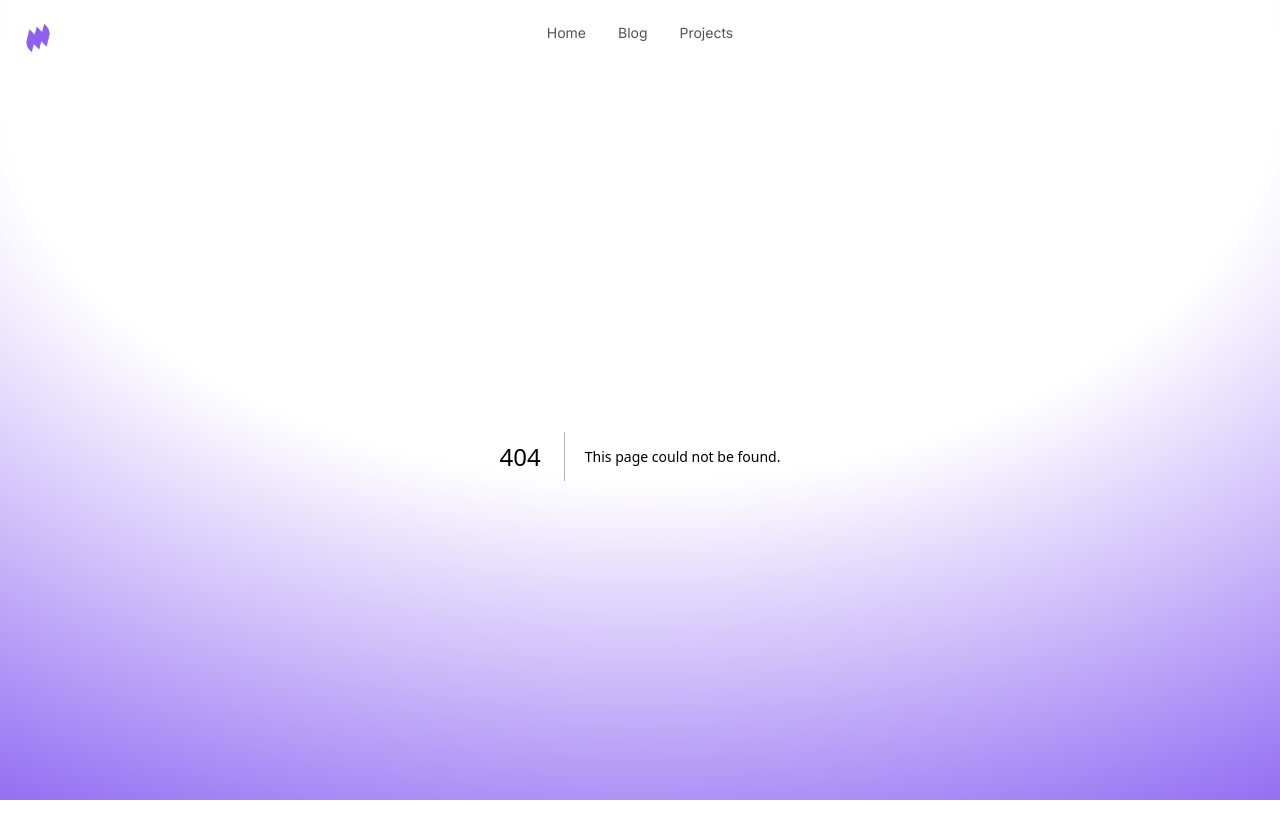
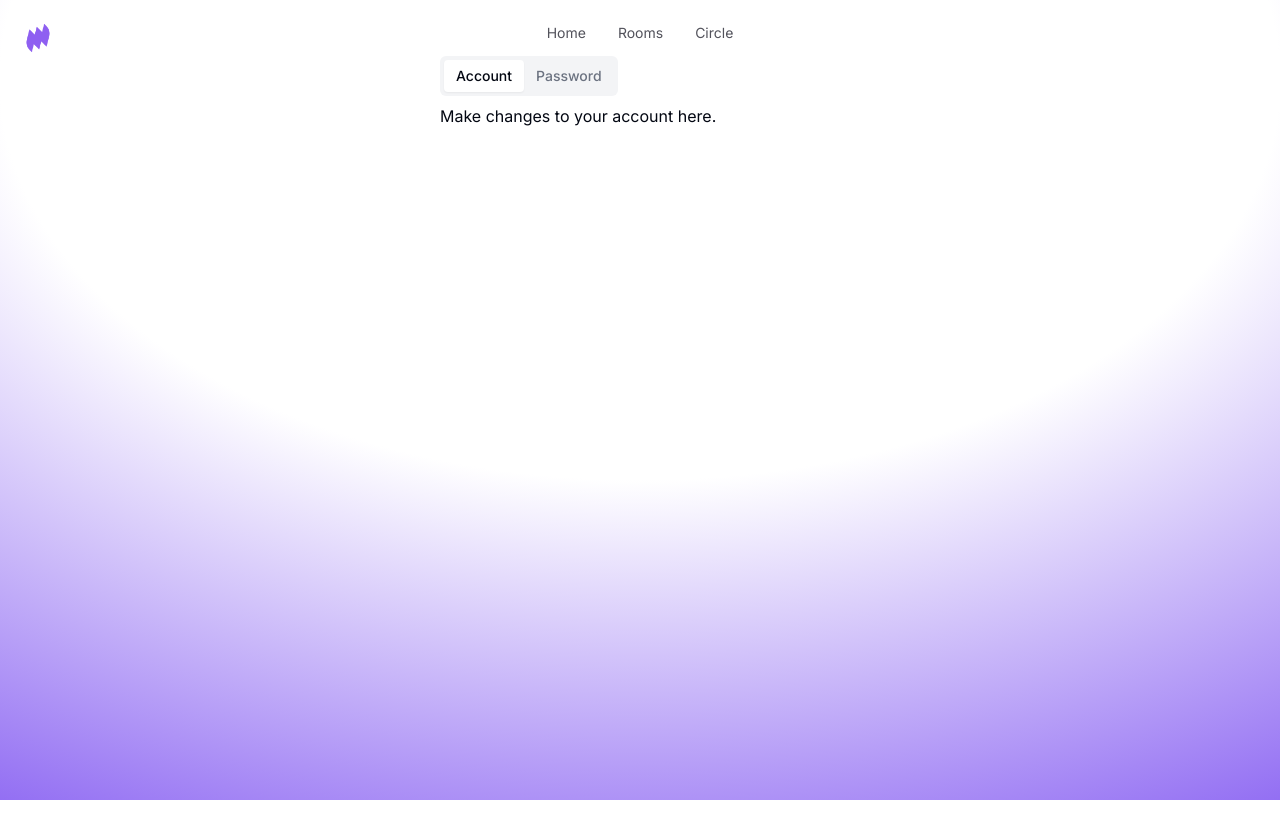
Before and after one commit to ashikkabeer/wave-frontend, a Next.js app: page /auth in a window 1280 px wide. Before the commit this address had no page. Shown: the top 838 px of the page. Built offline with nearby package versions, Linux system fonts and the light colour scheme.

Commit message:
minor fixes

```diff
--- a/package.json
+++ b/package.json
@@ -11,6 +11,7 @@
   "dependencies": {
     "@radix-ui/react-avatar": "^1.0.4",
     "@radix-ui/react-navigation-menu": "^1.1.4",
+    "@radix-ui/react-tabs": "^1.0.4",
     "class-variance-authority": "^0.7.0",
     "clsx": "^2.1.0",
     "lucide-react": "^0.338.0",
--- /dev/null
+++ b/src/app/auth/page.tsx
@@ -0,0 +1,19 @@
+import { Tabs, TabsContent, TabsList, TabsTrigger } from "@/components/ui/tabs";
+export default function AuthPage() {
+  return (
+    <main className="w-screen flex justify-center h-screen mx-auto my-auto">
+      <div>
+        <Tabs defaultValue="account" className="w-[400px]">
+          <TabsList>
+            <TabsTrigger value="account">Account</TabsTrigger>
+            <TabsTrigger value="password">Password</TabsTrigger>
+          </TabsList>
+          <TabsContent value="account">
+            Make changes to your account here.
+          </TabsContent>
+          <TabsContent value="password">Change your password here.</TabsContent>
+        </Tabs>
+      </div>
+    </main>
+  );
+}
--- a/src/app/layout.tsx
+++ b/src/app/layout.tsx
@@ -18,7 +18,7 @@ export default function RootLayout({
   return (
     <html lang="en">
       <body className={inter.className}>
-        <div className="fixed inset-0 -z-10 h-full bg-white [background:radial-gradient(125%_125%_at_50%_10%,#fff_40%,#63e_100%)]"></div>
+        <div className="w-screen fixed inset-0 -z-10 h-full bg-white [background:radial-gradient(125%_125%_at_50%_10%,#fff_40%,#63e_100%)]"></div>
 
           <div className="nav pt-5 flex w-screen justify-center">
             <div className="w-full">
--- a/src/app/page.tsx
+++ b/src/app/page.tsx
@@ -16,17 +16,17 @@ export default function Home() {
              the campus. <br/> <span className="font-bold text-xl">Join wave now!</span>
           </p>
         </div>
-        <div className="buttons mt-10 flex gap-12">
-          <button className="group relative h-12 overflow-hidden overflow-x-hidden rounded-md bg-neutral-950 px-8 py-2 text-neutral-50">
-            <span className="relative z-10">create an account</span>
+        <div className="buttons mt-10 w-full justify-center flex gap-12">
+          <button className="group relative h-12 overflow-hidden overflow-x-hidden rounded-md bg-neutral-950 md:w-32 w-1/3 text-neutral-50">
+            <span className=" relative z-10 text-sm whitespace-nowrap">Join Now</span>
             <span className="absolute inset-0 overflow-hidden rounded-md">
-              <span className="absolute left-0 aspect-square w-full origin-center -translate-x-full rounded-full bg-blue-500 transition-all duration-500 group-hover:-translate-x-0 group-hover:scale-150"></span>
+              <span className="absolute left-0 aspect-square w-full origin-center -translate-x-full rounded-full bg-purple-600 transition-all duration-500 group-hover:-translate-x-0 group-hover:scale-150"></span>
             </span>
           </button>
-          <button className="group relative z-0 h-12 overflow-hidden overflow-x-hidden rounded-md bg-neutral-950 px-8 py-2 text-neutral-50">
-            <span className="relative z-10">login to account</span>
+          <button className="group relative h-12 overflow-hidden overflow-x-hidden rounded-md bg-neutral-950 md:w-32 w-1/3 text-neutral-50">
+            <span className="relative z-10 text-sm whitespace-nowrap">Login</span>
             <span className="absolute inset-0 overflow-hidden rounded-md">
-              <span className="absolute left-0 aspect-square w-full origin-center translate-x-full rounded-full bg-blue-500 transition-all duration-500 group-hover:-translate-x-0 group-hover:scale-150"></span>
+              <span className="absolute left-0 aspect-square w-full origin-center translate-x-full rounded-full bg-purple-600 transition-all duration-500 group-hover:-translate-x-0 group-hover:scale-150"></span>
             </span>
           </button>
         </div>
--- a/src/components/navbar.tsx
+++ b/src/components/navbar.tsx
@@ -51,8 +51,8 @@ const MagneticTab = ({ item }: { item: { id: number; text: string } }) => {
 
 const tabs = [
   { id: 1, text: "Home" },
-  { id: 2, text: "Blog" },
-  { id: 3, text: "Projects" },
+  { id: 2, text: "Rooms" },
+  { id: 3, text: "Circle" },
 ];
 
 export default function NavBar() {
--- /dev/null
+++ b/src/components/ui/tabs.tsx
@@ -0,0 +1,55 @@
+"use client"
+
+import * as React from "react"
+import * as TabsPrimitive from "@radix-ui/react-tabs"
+
+import { cn } from "@/lib/utils"
+
+const Tabs = TabsPrimitive.Root
+
+const TabsList = React.forwardRef<
+  React.ElementRef<typeof TabsPrimitive.List>,
+  React.ComponentPropsWithoutRef<typeof TabsPrimitive.List>
+>(({ className, ...props }, ref) => (
+  <TabsPrimitive.List
+    ref={ref}
+    className={cn(
+      "inline-flex h-10 items-center justify-center rounded-md bg-muted p-1 text-muted-foreground",
+      className
+    )}
+    {...props}
+  />
+))
+TabsList.displayName = TabsPrimitive.List.displayName
+
+const TabsTrigger = React.forwardRef<
+  React.ElementRef<typeof TabsPrimitive.Trigger>,
+  React.ComponentPropsWithoutRef<typeof TabsPrimitive.Trigger>
+>(({ className, ...props }, ref) => (
+  <TabsPrimitive.Trigger
+    ref={ref}
+    className={cn(
+      "inline-flex items-center justify-center whitespace-nowrap rounded-sm px-3 py-1.5 text-sm font-medium ring-offset-background transition-all focus-visible:outline-none focus-visible:ring-2 focus-visible:ring-ring focus-visible:ring-offset-2 disabled:pointer-events-none disabled:opacity-50 data-[state=active]:bg-background data-[state=active]:text-foreground data-[state=active]:shadow-sm",
+      className
+    )}
+    {...props}
+  />
+))
+TabsTrigger.displayName = TabsPrimitive.Trigger.displayName
+
+const TabsContent = React.forwardRef<
+  React.ElementRef<typeof TabsPrimitive.Content>,
+  React.ComponentPropsWithoutRef<typeof TabsPrimitive.Content>
+>(({ className, ...props }, ref) => (
+  <TabsPrimitive.Content
+    ref={ref}
+    className={cn(
+      "mt-2 ring-offset-background focus-visible:outline-none focus-visible:ring-2 focus-visible:ring-ring focus-visible:ring-offset-2",
+      className
+    )}
+    {...props}
+  />
+))
+TabsContent.displayName = TabsPrimitive.Content.displayName
+
+export { Tabs, TabsList, TabsTrigger, TabsContent }
```
Also changed, not shown: src/components/tab.tsx (added), 1 other file (tests, documents, lock files or other folders).
